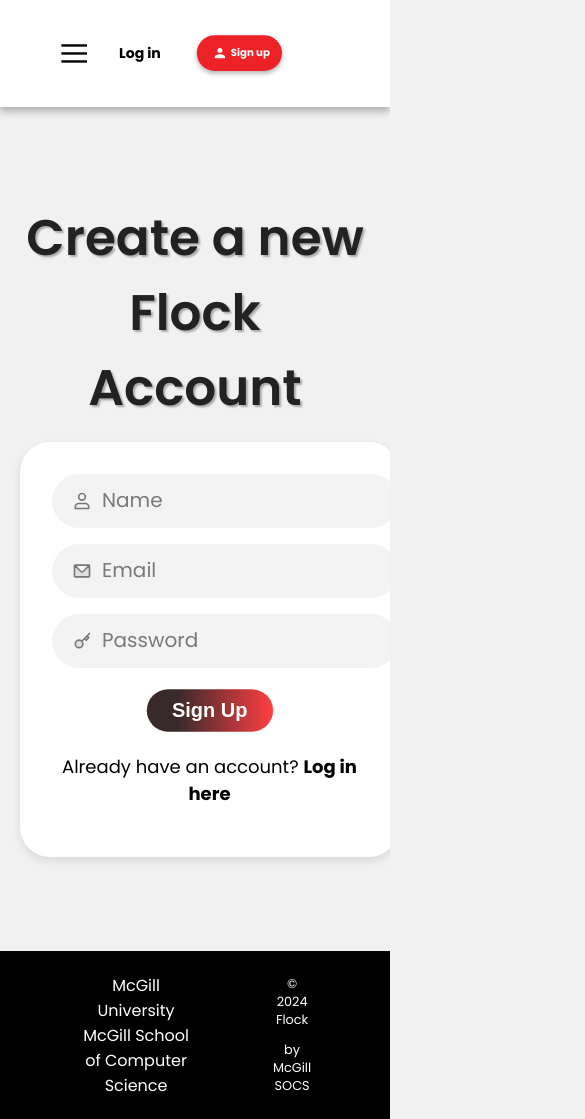
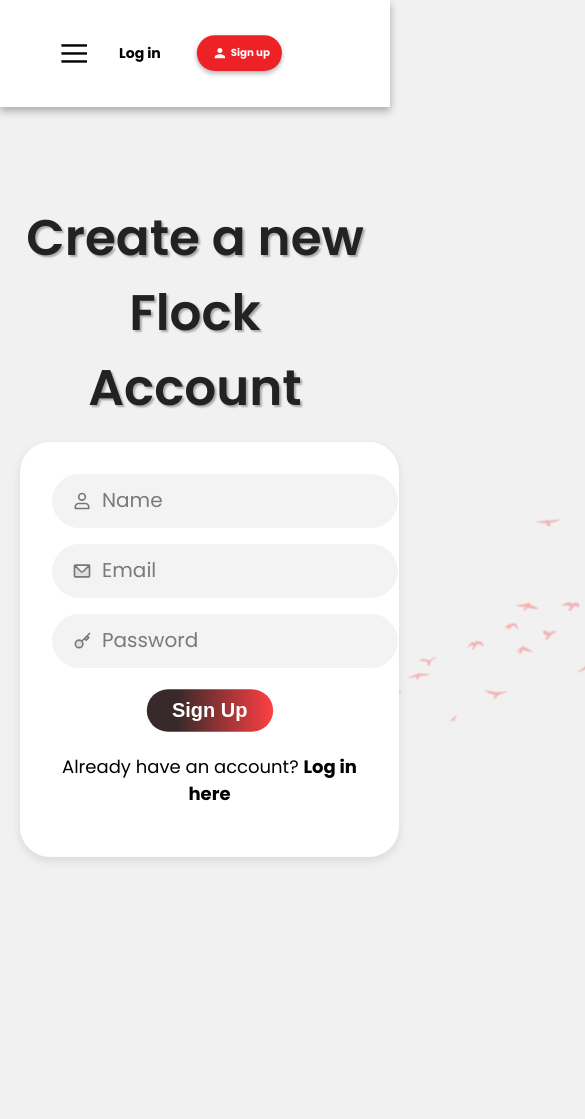
Before and after one commit to cmgvc/SOCS, a React (Create React App) app in the folder frontend-flock/: page /signup in a window 390 px wide. Shown: the top 1119 px of the page, 585 px wide, since content can reach past the window. Built offline with nearby package versions, Linux system fonts and the light colour scheme.

Commit message:
made login page responsive

```diff
--- a/frontend-flock/src/App.js
+++ b/frontend-flock/src/App.js
@@ -1,6 +1,11 @@
 import "./App.css";
 import React from "react";
-import { BrowserRouter as Router, Route, Routes } from "react-router-dom";
+import {
+  BrowserRouter as Router,
+  Route,
+  Routes,
+  useLocation,
+} from "react-router-dom";
 import Navbar from "./components/Navbar";
 import Home from "./pages/Home";
 import Login from "./pages/Login";
@@ -48,10 +53,23 @@ function App() {
           <Route path="/book" element={<BookMeeting />} />
           <Route path="/booking/:email/:token" element={<BookingPage />} />
         </Routes>
-        <Footer />
+        <ConditionalFooter />
       </Router>
     </div>
   );
 }
 
+function ConditionalFooter() {
+  const location = useLocation();
+
+  // List of routes where the footer should NOT be displayed
+  const noFooterRoutes = ["/auth", "/signup"];
+
+  if (noFooterRoutes.includes(location.pathname)) {
+    return null; // do not render the footer
+  }
+
+  return <Footer />;
+}
+
 export default App;
--- a/frontend-flock/src/index.css
+++ b/frontend-flock/src/index.css
@@ -29,8 +29,7 @@ body {
   background-color: var(--light-gray);
 }
 
-.login-body,
-.signup-body {
+.login-body {
   overflow: hidden;
 }
 
--- a/frontend-flock/src/pages/login.css
+++ b/frontend-flock/src/pages/login.css
@@ -1,4 +1,8 @@
 /* coded by Danielle Wahrhaftig */
+#root {
+  height: 700px;
+}
+
 .login-page {
   position: relative;
   width: 100%;
@@ -43,7 +47,7 @@
   margin: auto;
 }
 
-@media (max-width: 1300px) {
+@media (max-width: 1400px) {
   .tree-background {
     top: -105px;
   }
--- a/frontend-flock/src/pages/signup.css
+++ b/frontend-flock/src/pages/signup.css
@@ -2,8 +2,9 @@
 .signup-page {
   position: relative;
   width: 100vw;
-  height: 100vh;
-  overflow: hidden;
+  min-height: 100vh;
+  height: auto;
+  overflow: visible;
 }
 
 .signup-title {
```
